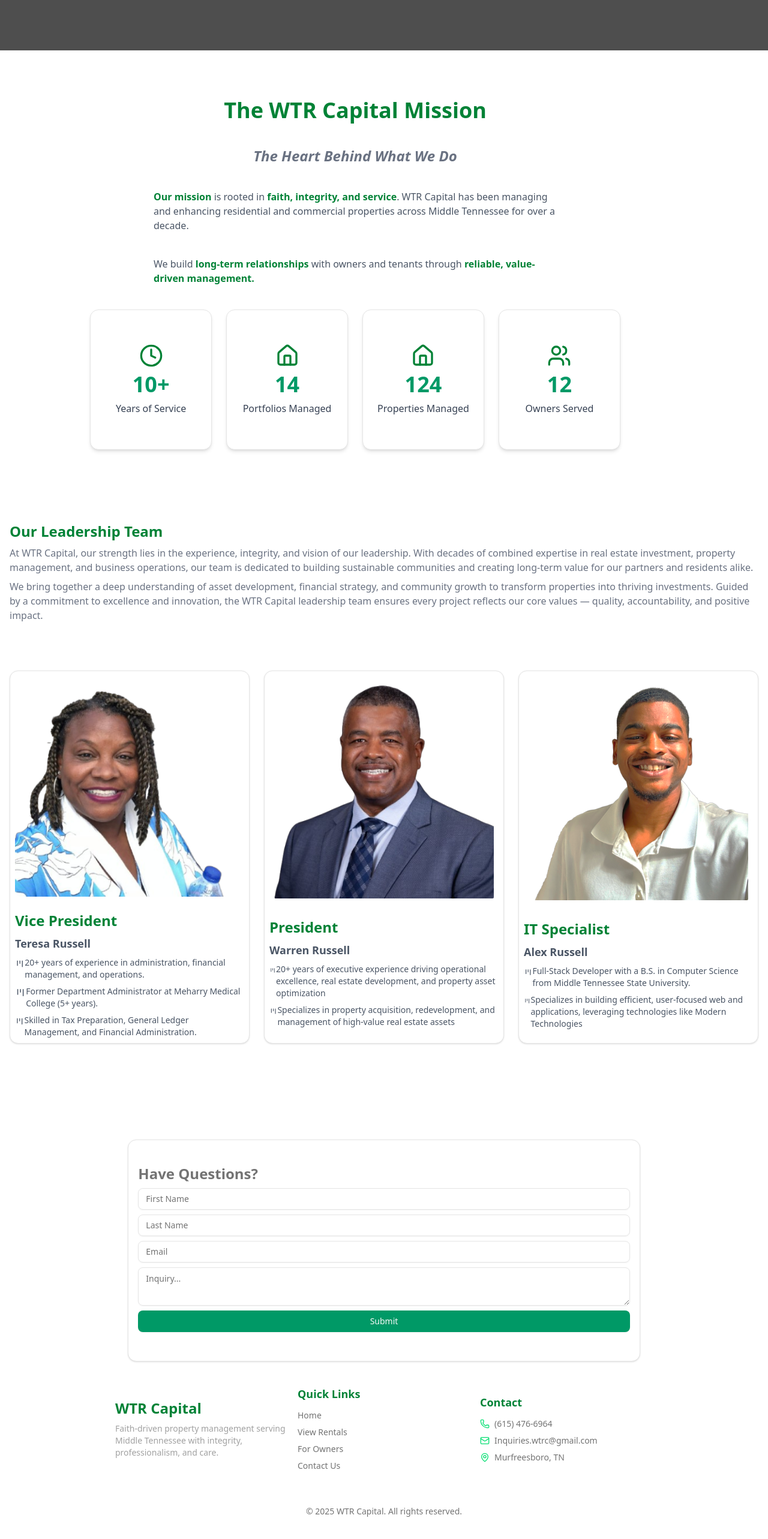
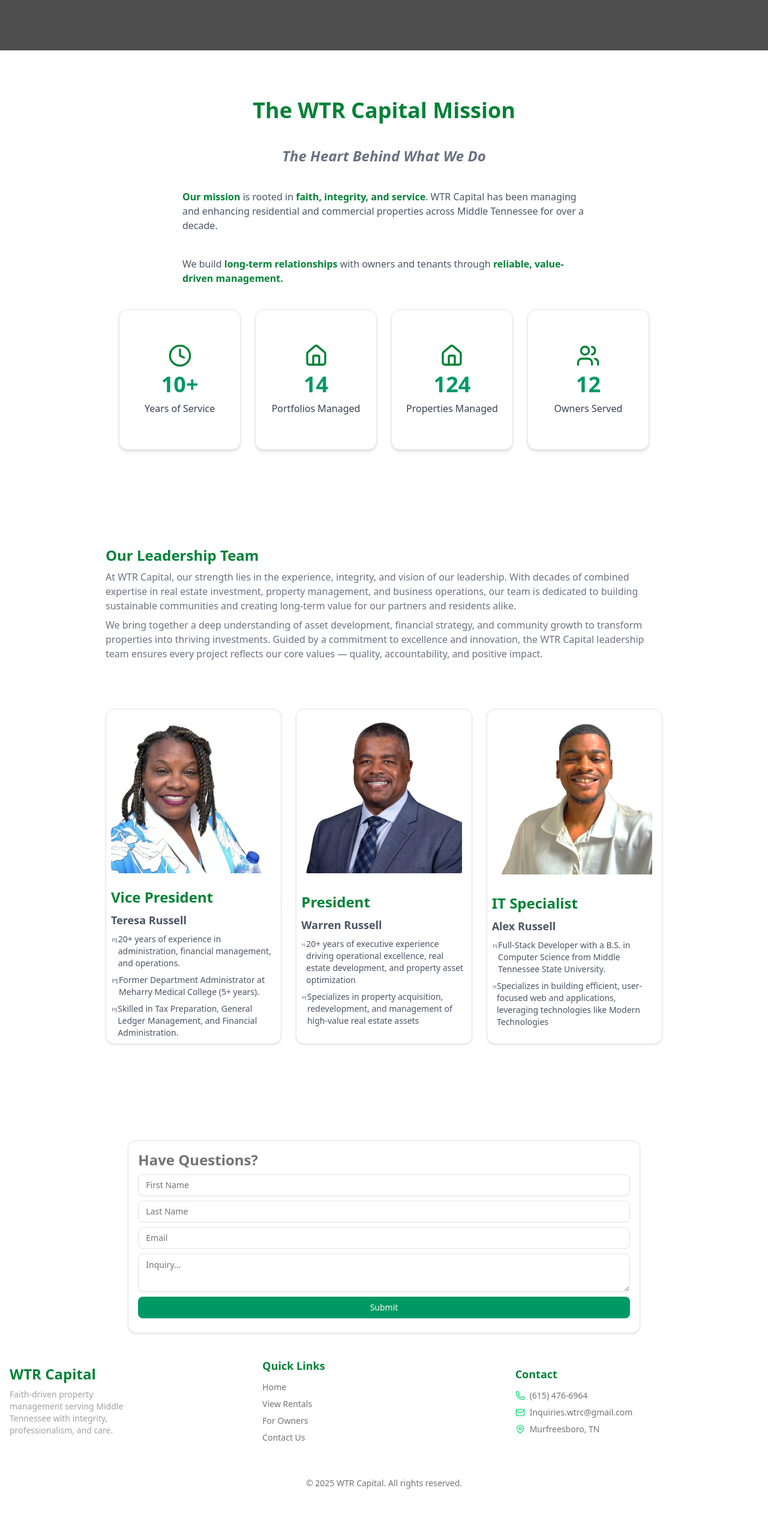
Before and after one commit to war2v/WTRHome4u, a Next.js app: page / in a window 1280 px wide. Shown: the part 800-3366 px from the top of the page at 60% size. After the commit the page ends 3283 px from the top, so only its background shows below. Built offline with nearby package versions, Linux system fonts and the light colour scheme; grey boxes are pictures that could not be loaded.

Commit message:
Fixed alignment issues.

```diff
--- a/src/components/ui/custom/About.tsx
+++ b/src/components/ui/custom/About.tsx
@@ -24,8 +24,8 @@ function StatCard({
 
 const About = () => {
   return (
-    <section className=" px-4 my-10 py-10">
-      <div className=" flex flex-col max-w-6xl gap-10 items-center  w-full">
+    <section className="w-full flex justify-center  px-4 my-10 py-10">
+      <div className=" flex flex-col max-w-6xl gap-10 items-center justify-center  w-full">
         <h2 className="text-3xl md:text-4xl font-bold  text-green-700">
           The WTR Capital Mission
         </h2>
--- a/src/components/ui/custom/Footer.tsx
+++ b/src/components/ui/custom/Footer.tsx
@@ -3,10 +3,10 @@ import Link from "next/link";
 
 const Footer = () => {
   return (
-    <footer className=" pb-10 px-4">
-      <div className="items-center justify-center max-w-4xl mx-auto grid grid-cols-1 md:grid-cols-3 gap-4">
+    <footer className="w-full pt-10 px-4">
+      <div className="items-center justify-center w-full mx-auto grid grid-cols-1 md:grid-cols-3 gap-4">
         {/* Brand & Description */}
-        <div>
+        <div className="w-1/2">
           <h3 className="text-2xl text-green-700 font-bold mb-2">
             WTR Capital
           </h3>
--- a/src/components/ui/custom/Inquiry.tsx
+++ b/src/components/ui/custom/Inquiry.tsx
@@ -11,7 +11,9 @@ export default function InquiryForm() {
   const onSubmit = async (event: any) => {
     event.preventDefault();
     const formData = new FormData(event.target);
-    formData.append("access_key", "382c8737-4537-4f29-8b4a-25eae8e52c6a");
+    const key = process.env.NEXT_PUBLIC_WEB3_ACCESS_KEY ? process.env.NEXT_PUBLIC_WEB3_ACCESS_KEY : ""
+    formData.append("access_key",  key);
+
 
     const response = await fetch("https://api.web3forms.com/submit", {
       method: "POST",
@@ -23,7 +25,7 @@ export default function InquiryForm() {
   };
 
   return (
-    <Card className="w-2/3 p-4 my-10 py-10 mx-auto">
+    <Card className="w-2/3 p-4  mx-auto">
       <form className="flex flex-col gap-2" onSubmit={onSubmit}>
           <h1 className="text-2xl font-semibold text-muted-foreground">
             Have Questions?
--- a/src/components/ui/custom/Team.tsx
+++ b/src/components/ui/custom/Team.tsx
@@ -4,8 +4,8 @@ import { Kanban } from "lucide-react"
 
 export const Team = () => {
     return(
-        <div className="p-4 my-10 py-10">
-
+        <div className="flex justify-center items-center w-full">
+            <div className="p-4 my-10 py-10 w-3/4">
                 <div className="flex flex-col gap-2">
                     <h1 className="text-2xl font-bold text-green-700">Our Leadership Team</h1>
                     <p className="text-gray-500">
@@ -51,5 +51,7 @@ export const Team = () => {
                     </Card>
                 </div>
             </div>
+
+        </div>
     )
 }
```
Lines whose indentation alone changed are shown as unchanged.
